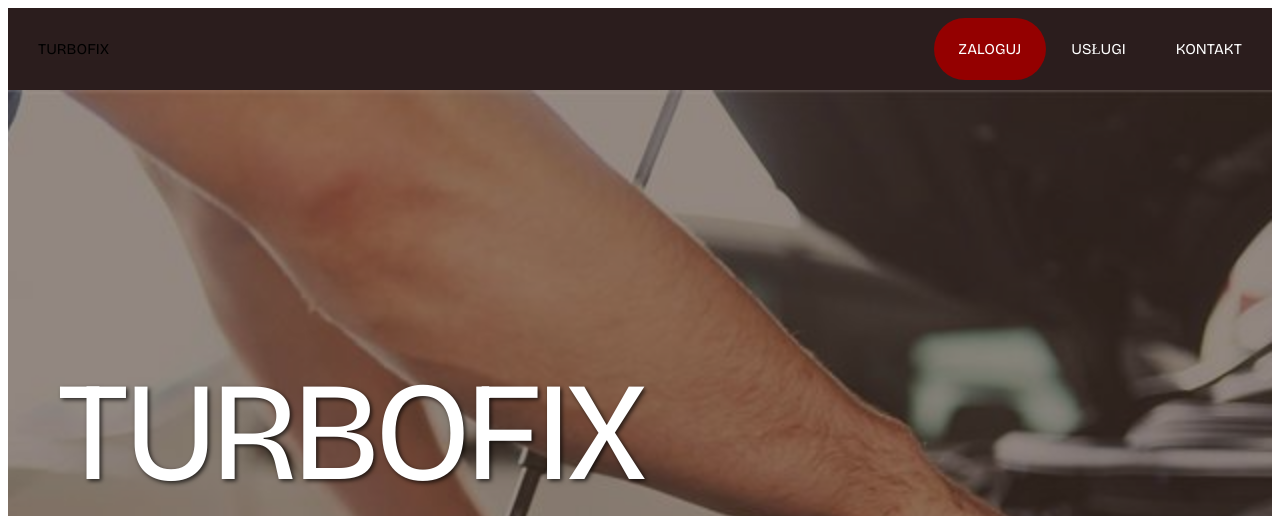
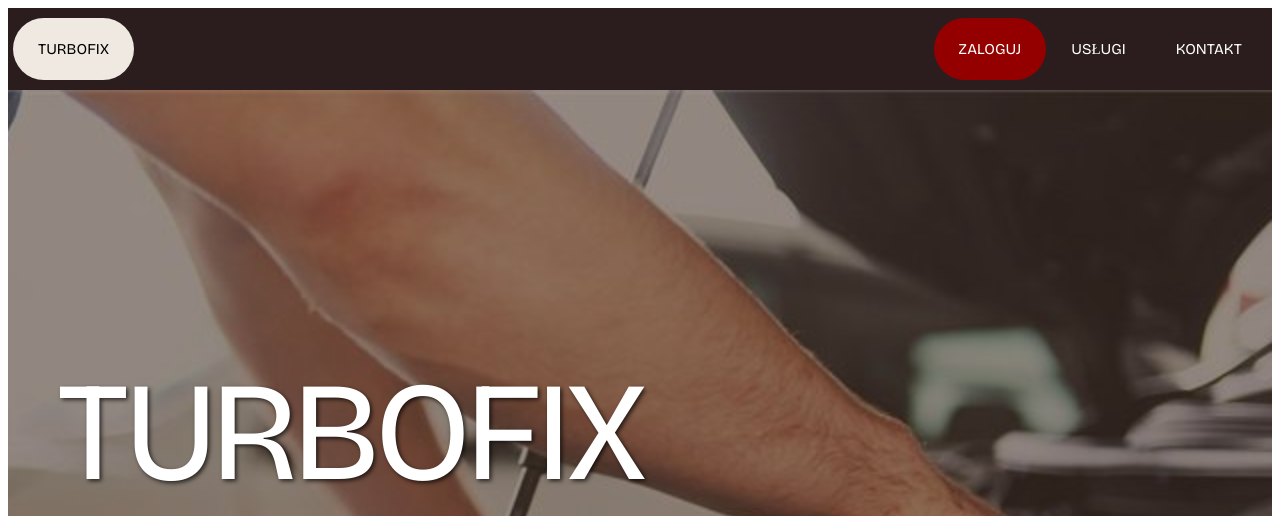
Before and after one commit to szorcyk/Serwis-samochodowy, a PHP site: the page made by indexy/główna.php in a window 1280 px wide, with the pointer over the restyled element. Shown: the top 516 px of the page. Run offline with PHP 8.4, Linux system fonts and the light colour scheme.

Commit message:
Update style.css

```diff
--- a/indexy/style.css
+++ b/indexy/style.css
@@ -25,7 +25,7 @@
 
 
   .header a:hover {
-    background-color: ##f0e9e2;
+    background-color: #f0e9e2;
     color: black;
   }
 
```
